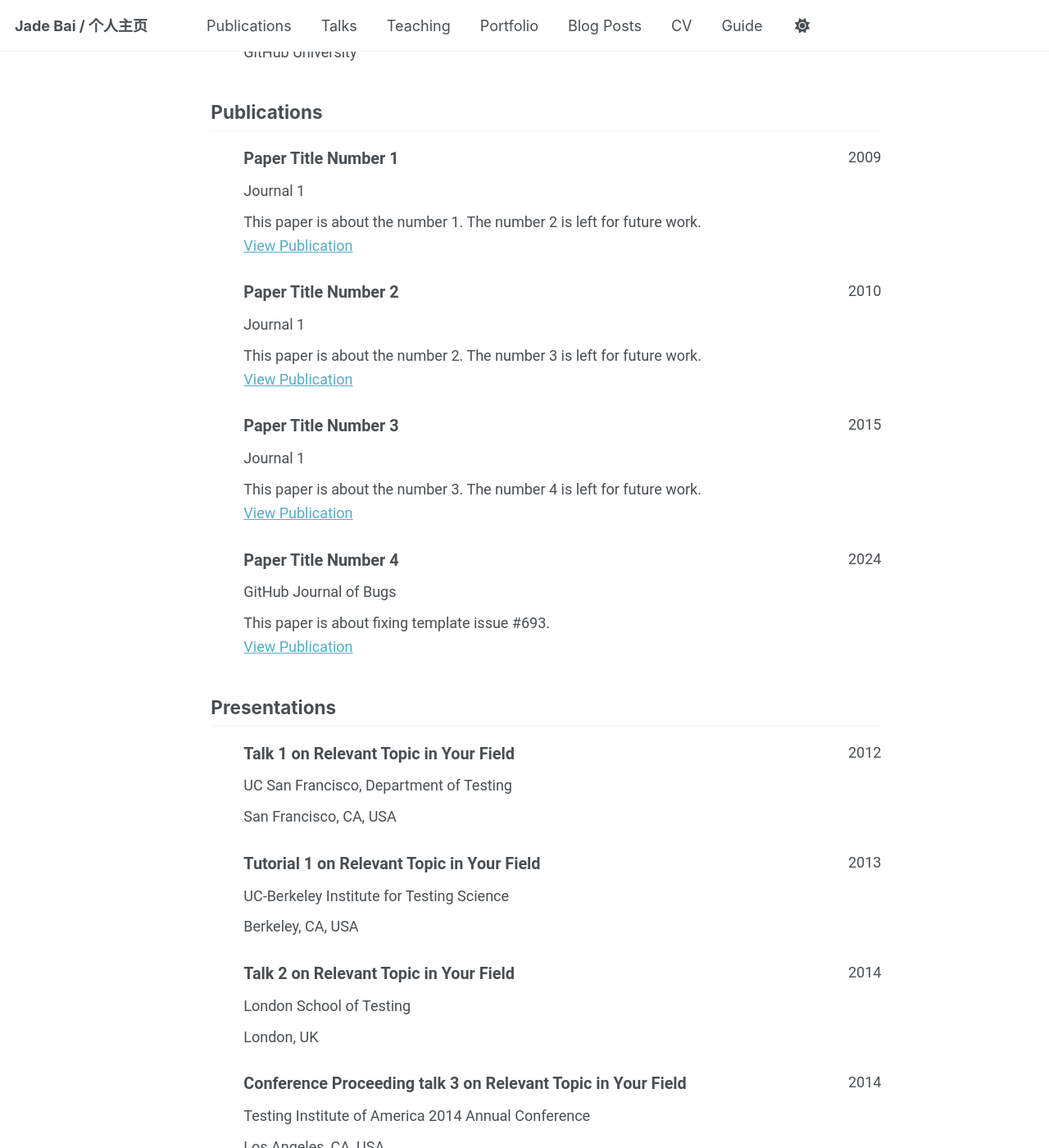
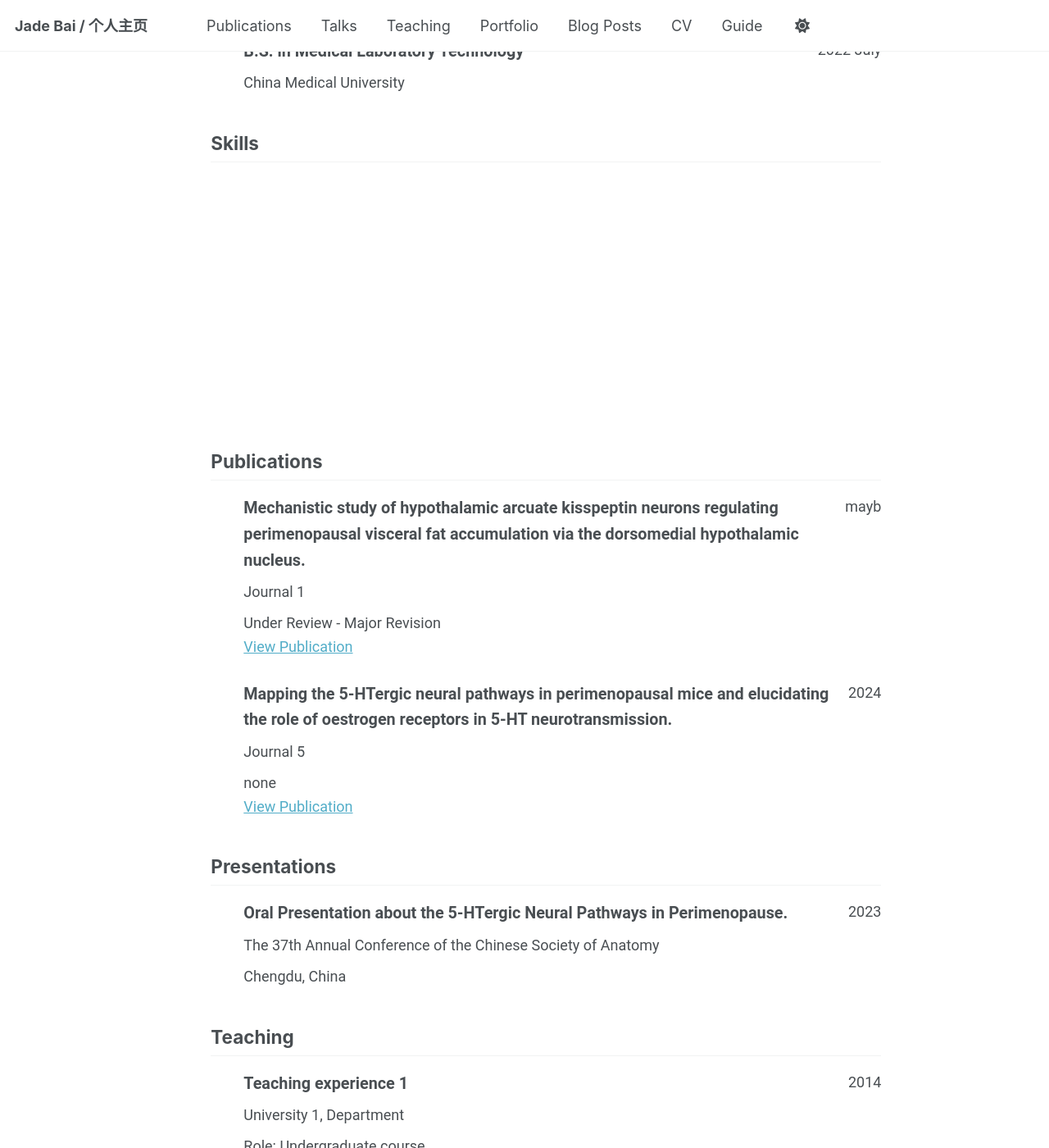
Before and after one commit to Baiyululu/Baiyululu.github.io, a Jekyll site: the page built from _pages/cv-json.md, in a window 1280 px wide and 1400 px high, scrolled down 759 px. Shown: the whole window at 82% size. Built offline with Jekyll 4.4.1, drawn with Linux system fonts in a browser that asks for light colours; a script that is not in the unit is left out; some of the changed text lies outside the part shown.

Commit message:
Update cv.json

```diff
--- a/_data/cv.json
+++ b/_data/cv.json
@@ -1,15 +1,15 @@
 {
   "basics": {
-    "name": "Your Sidebar Name",
-    "email": "none@example.org",
+    "name": "Jade Bai",
+    "email": "baiyu88pku@163.com",
     "phone": "",
-    "website": "https://academicpages.github.io",
-    "summary": "Currently employed at Red Brick University. Short biography for the left-hand sidebar",
+    "website": "https://Baiyululu.github.io",
+    "summary": "A Ph.D. student at Peking University",
     "location": {
-      "address": "",
+      "address": "Haidian,Beijing",
       "postalCode": "",
-      "city": "Earth",
-      "countryCode": "US",
+      "city": "Beijing",
+      "countryCode": "China",
       "region": ""
     },
     "profiles": [
@@ -25,104 +25,70 @@
       },
       {
         "network": "GitHub",
-        "username": "academicpages",
-        "url": "https://github.com/academicpages"
+        "username": "Jade Bai",
+        "url": "https://Baiyululu.github.qo/academicpages"
       }
     ]
   },
   "work": [],
   "education": [
     {
-      "institution": "GitHub University",
-      "area": "Ph.D in Version Control Theory",
+      "institution": "Peking University",
+      "area": "Ph.D in Human Anantomy",
       "studyType": "",
-      "startDate": "",
-      "endDate": "2018",
+      "startDate": "2025 Sep",
+      "endDate": "2029 July",
+      "gpa": null,
+      "courses": [Python,Pharmalogy]
+    },
+    {
+      "institution": "Peking University",
+      "area": "M.S. in Human Anantomy",
+      "studyType": "",
+      "startDate": "2022 Sep",
+      "endDate": "2025 July",
       "gpa": null,
       "courses": []
     },
     {
-      "institution": "GitHub University",
-      "area": "M.S. in Jekyll",
+      "institution": "China Medical University",
+      "area": "B.S. in Medical Laboratory Technology ",
       "studyType": "",
-      "startDate": "",
-      "endDate": "2014",
-      "gpa": null,
-      "courses": []
-    },
-    {
-      "institution": "GitHub University",
-      "area": "B.S. in GitHub",
-      "studyType": "",
-      "startDate": "",
-      "endDate": "2012",
+      "startDate": "2018 Sep",
+      "endDate": "2022 July",
       "gpa": null,
       "courses": []
     }
   ],
-  "skills": [],
-  "languages": [],
-  "interests": [],
+  "skills": [Proficient in stereotaxic injection, western blotting (protein immunoblotting), quantitative reverse transcription polymerase chain reaction (qRT-PCR), cell/tissue HE staining, immunofluorescence, cell culture techniques, general animal experimentation techniques (certified for laboratory animal handling), genotyping of genetically edited animals, and computational & bioinformatics skills.],
+  "languages": [Chinese (native), English (conversational),Korean(conversational)],
+  "interests": [Cooking],
   "references": [],
   "publications": [
     {
-      "name": "Paper Title Number 1",
+      "name": "Mechanistic study of hypothalamic arcuate kisspeptin neurons regulating perimenopausal visceral fat accumulation via the dorsomedial hypothalamic nucleus.",
       "publisher": "Journal 1",
-      "releaseDate": "2009-10-01",
+      "releaseDate": "maybe 2026",
       "website": "http://academicpages.github.io/files/paper1.pdf",
-      "summary": "This paper is about the number 1. The number 2 is left for future work."
+      "summary": "Under Review - Major Revision"
     },
     {
-      "name": "Paper Title Number 2",
-      "publisher": "Journal 1",
-      "releaseDate": "2010-10-01",
+      "name": "Mapping the 5-HTergic neural pathways in perimenopausal mice and elucidating the role of oestrogen receptors in 5-HT neurotransmission. ",
+      "publisher": "Journal 5",
+      "releaseDate": "2024",
       "website": "http://academicpages.github.io/files/paper2.pdf",
-      "summary": "This paper is about the number 2. The number 3 is left for future work."
+      "summary": "none"
     },
-    {
-      "name": "Paper Title Number 3",
-      "publisher": "Journal 1",
-      "releaseDate": "2015-10-01",
-      "website": "http://academicpages.github.io/files/paper3.pdf",
-      "summary": "This paper is about the number 3. The number 4 is left for future work."
-    },
-    {
-      "name": "Paper Title Number 4",
-      "publisher": "GitHub Journal of Bugs",
-      "releaseDate": "2024-02-17",
-      "website": "http://academicpages.github.io/files/paper3.pdf",
-      "summary": "This paper is about fixing template issue #693."
-    }
   ],
   "presentations": [
     {
-      "name": "Talk 1 on Relevant Topic in Your Field",
-      "event": "UC San Francisco, Department of Testing",
-      "date": "2012-03-01",
-      "location": "San Francisco, CA, USA",
+      "name": "Oral Presentation about the 5-HTergic Neural Pathways in Perimenopause.",
+      "event": "The 37th Annual Conference of the Chinese Society of Anatomy",
+      "date": "2023-07",
+      "location": "Chengdu, China",
       "description": ""
     },
-    {
-      "name": "Tutorial 1 on Relevant Topic in Your Field",
-      "event": "UC-Berkeley Institute for Testing Science",
-      "date": "2013-03-01",
-      "location": "Berkeley, CA, USA",
-      "description": ""
-    },
-    {
-      "name": "Talk 2 on Relevant Topic in Your Field",
-      "event": "London School of Testing",
-      "date": "2014-02-01",
-      "location": "London, UK",
-      "description": ""
-    },
-    {
-      "name": "Conference Proceeding talk 3 on Relevant Topic in Your Field",
-      "event": "Testing Institute of America 2014 Annual Conference",
-      "date": "2014-03-01",
-      "location": "Los Angeles, CA, USA",
-      "description": ""
-    }
+
   ],
   "teaching": [
     {
```
